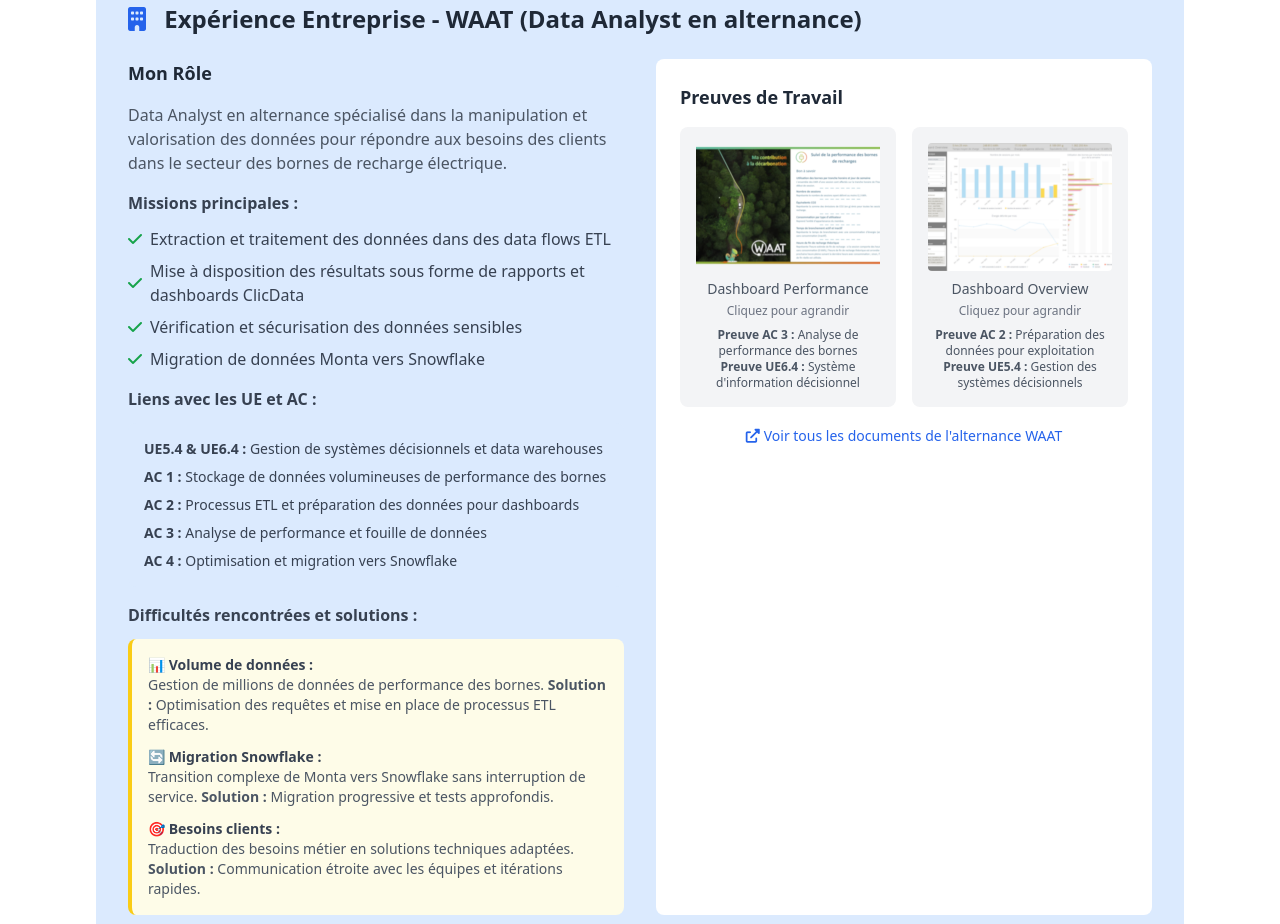
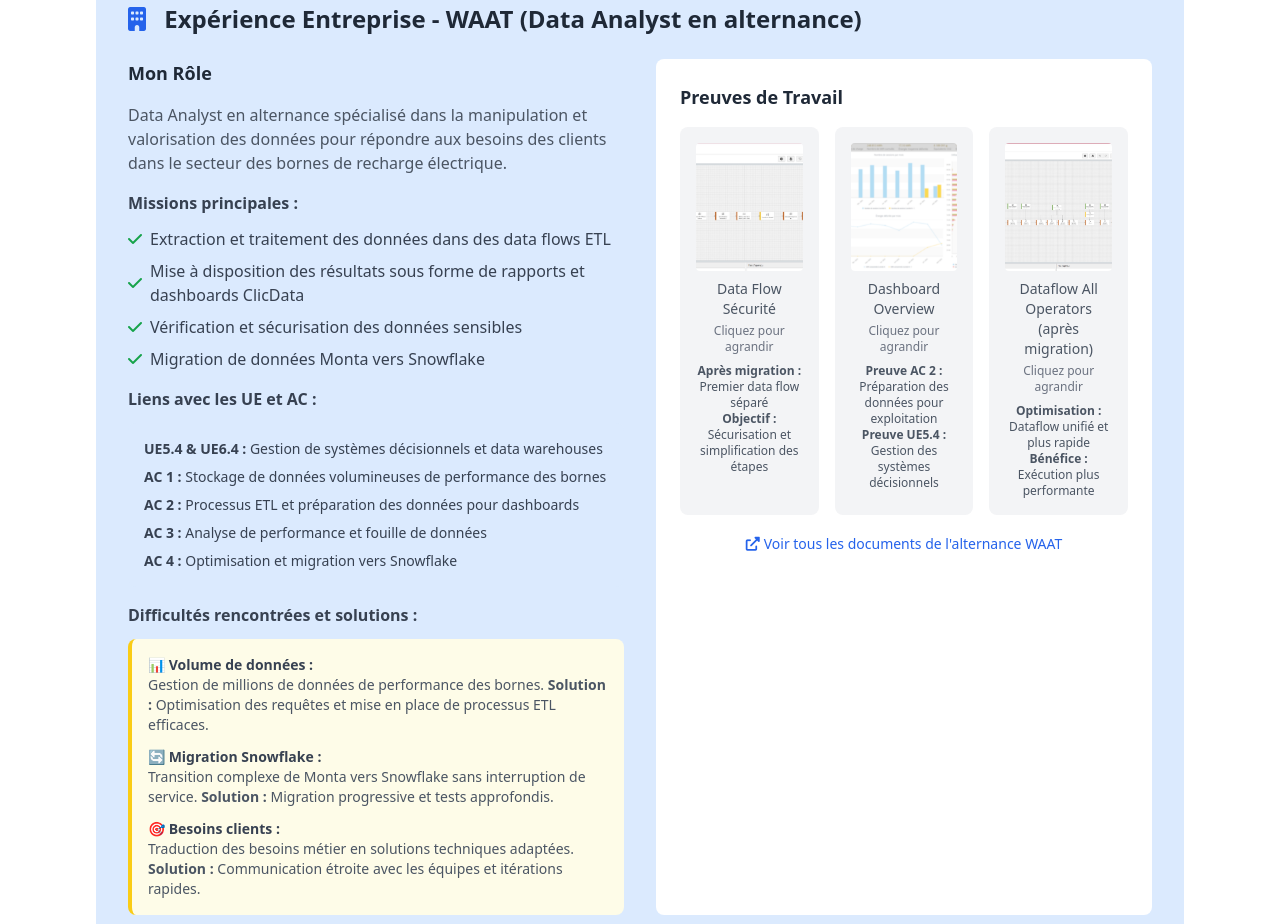
Before and after one commit to tmsmks/Portfolio-thomaks, a plain HTML site: page competence4.html in a window 1280 px wide. Shown: the part 3817-4741 px from the top of the page. Drawn offline with nearby package versions, Linux system fonts and the light colour scheme.

Commit message:
Mise à jour du portfolio : correction des dataflows avant/après migration et alignement des boutons

```diff
--- a/competence4.html
+++ b/competence4.html
@@ -469,14 +469,14 @@
                     </div>
                     <div class="bg-white rounded-lg p-6">
                         <h4 class="text-lg font-semibold text-gray-800 mb-4">Preuves de Travail</h4>
-                        <div class="grid grid-cols-2 gap-4">
+                        <div class="grid grid-cols-3 gap-4">
                             <div class="bg-gray-100 rounded-lg p-4 text-center">
-                                <img src="traces/Suivi de la performance des bornes.png" alt="Dashboard Performance" class="w-full h-32 object-cover rounded mb-2 cursor-pointer" onclick="openModal(this.src)">
-                                <p class="text-gray-600 text-sm">Dashboard Performance</p>
+                                <img src="traces/Pasted Graphic 11.jpg" alt="Data Flow Sécurité" class="w-full h-32 object-cover rounded mb-2 cursor-pointer" onclick="openModal(this.src)">
+                                <p class="text-gray-600 text-sm">Data Flow Sécurité</p>
                                 <p class="text-xs text-gray-500 mt-1">Cliquez pour agrandir</p>
                                 <div class="mt-2 text-xs text-gray-600">
-                                    <p><strong>Preuve AC 3 :</strong> Analyse de performance des bornes</p>
-                                    <p><strong>Preuve UE6.4 :</strong> Système d'information décisionnel</p>
+                                    <p><strong>Après migration :</strong> Premier data flow séparé</p>
+                                    <p><strong>Objectif :</strong> Sécurisation et simplification des étapes</p>
                                 </div>
                             </div>
                             <div class="bg-gray-100 rounded-lg p-4 text-center">
@@ -486,6 +486,15 @@
                                 <div class="mt-2 text-xs text-gray-600">
                                     <p><strong>Preuve AC 2 :</strong> Préparation des données pour exploitation</p>
                                     <p><strong>Preuve UE5.4 :</strong> Gestion des systèmes décisionnels</p>
+                                </div>
+                            </div>
+                            <div class="bg-gray-100 rounded-lg p-4 text-center">
+                                <img src="traces/Pasted Graphic 10.jpg" alt="Dataflow All Operators (après migration)" class="w-full h-32 object-cover rounded mb-2 cursor-pointer" onclick="openModal(this.src)">
+                                <p class="text-gray-600 text-sm">Dataflow All Operators (après migration)</p>
+                                <p class="text-xs text-gray-500 mt-1">Cliquez pour agrandir</p>
+                                <div class="mt-2 text-xs text-gray-600">
+                                    <p><strong>Optimisation :</strong> Dataflow unifié et plus rapide</p>
+                                    <p><strong>Bénéfice :</strong> Exécution plus performante</p>
                                 </div>
                             </div>
                         </div>
```
Also changed, not shown: competence5.html (+2 -2 lines), documents.html (+3 -3 lines), index.html (+9 -3 lines), parcours.html (+1 -1 lines).
